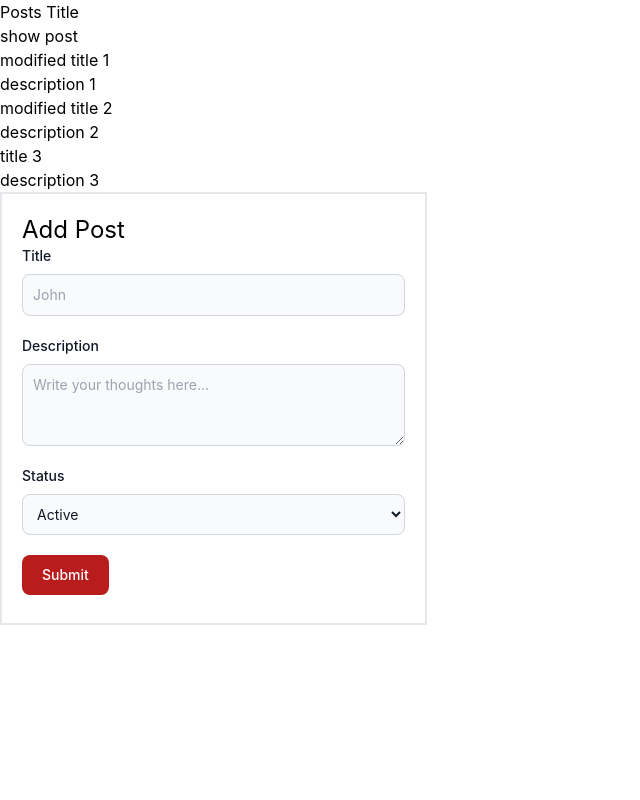
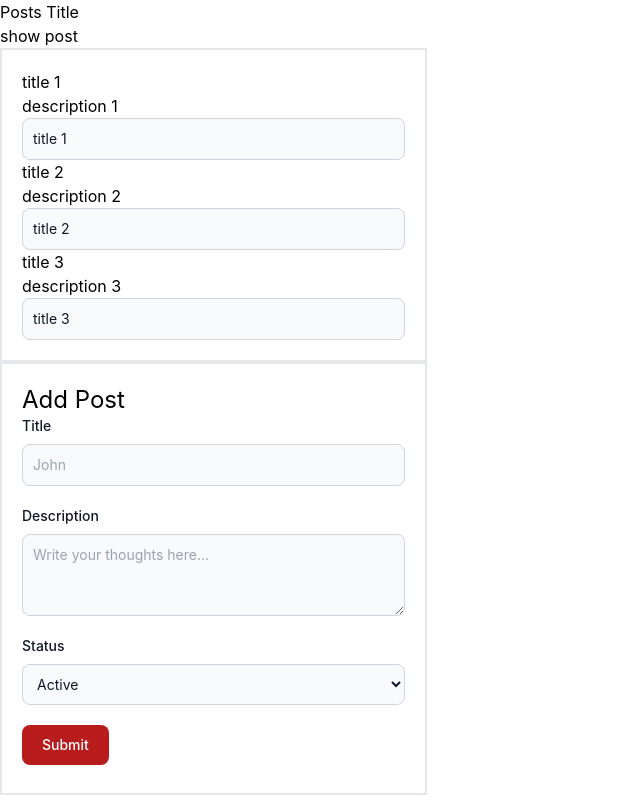
Before and after one commit to shiyas03/react-app, a React (Create React App) app: page / in a window 1280 px wide. Shown: the whole page, without its empty margins (0-640 px from the left). Built offline with nearby package versions, Linux system fonts and the light colour scheme.

Commit message:
child to parent component to change the state data

```diff
--- a/src/components/posts/posts.js
+++ b/src/components/posts/posts.js
@@ -6,9 +6,9 @@ class Posts extends Component {
 
     state = {
         posts: [
-            { title: 'title 1', description: 'description 1' },
-            { title: 'title 2', description: 'description 2' },
-            { title: 'title 3', description: 'description 3' },
+            { id:'1', title: 'title 1', description: 'description 1' },
+            { id:'2', title: 'title 2', description: 'description 2' },
+            { id:'3', title: 'title 3', description: 'description 3' },
         ],
         postTitle: 'Posts Title',
         showPost: false
@@ -34,6 +34,13 @@ class Posts extends Component {
         })
     }
 
+    changeTitleHandler = (id, e) => {
+        const postIndex = this.state.posts.findIndex((post) => post.id === id);
+        const posts = [...this.state.posts]
+        posts[postIndex].title = e.target.value
+        this.setState({ posts, })
+    }
+
     getPosts() {
         // let posts = this.state.posts.map((post) => {
         //     return (
@@ -42,10 +49,10 @@ class Posts extends Component {
         // })
         return (
             // <div>{posts}</div>
-            <div>{
-                this.state.posts.map((post,i) => {
+            <div className="p-5 w-1/3 border-2">{
+                this.state.posts.map((post, i) => {
                     return (
-                        <SinglePost key={i} title={post.title} description={post.description} />
+                        <SinglePost key={post.id} title={post.title} titleChange={this.changeTitleHandler.bind(this, post.id)} description={post.description} />
                     )
                 })}
             </div>
@@ -53,15 +60,15 @@ class Posts extends Component {
     }
 
     render() {
-        setTimeout(() => {
-            const posts = [...this.state.posts];
-            posts[0].title = 'modified title 1';
-            posts[1].title = 'modified title 2';
+        // setTimeout(() => {
+        //     const posts = [...this.state.posts];
+        //     posts[0].title = 'modified title 1';
+        //     posts[1].title = 'modified title 2';
 
-            this.setState({
-                posts,
-            })
-        }, 3000);
+        //     this.setState({
+        //         posts,
+        //     })
+        // }, 3000);
 
         // let posts = null;
         // if (this.state.showPost) {
--- a/src/components/single-post/single-post.js
+++ b/src/components/single-post/single-post.js
@@ -6,6 +6,9 @@ class SinglePost extends Component {
             <div>
                 <div>{this.props.title}</div>
                 <div>{this.props.description}</div>
+                <div>
+                    <input type="text" value={this.props.title} onChange={this.props.titleChange} className="bg-gray-50 border border-gray-300 text-gray-900 text-sm rounded-lg focus:ring-blue-500 focus:border-blue-500 block w-full p-2.5" placeholder="John" required />
+                </div>
             </div>
         )
     }
```
